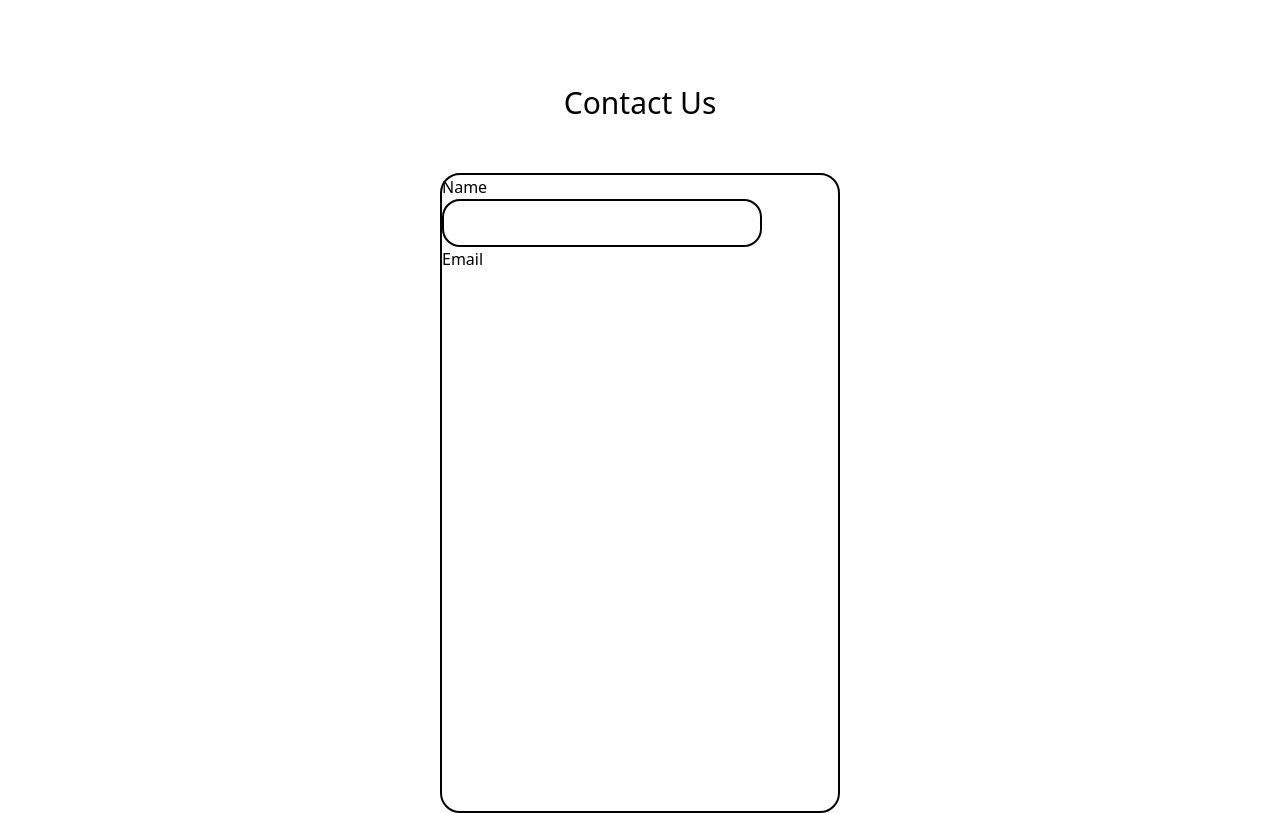
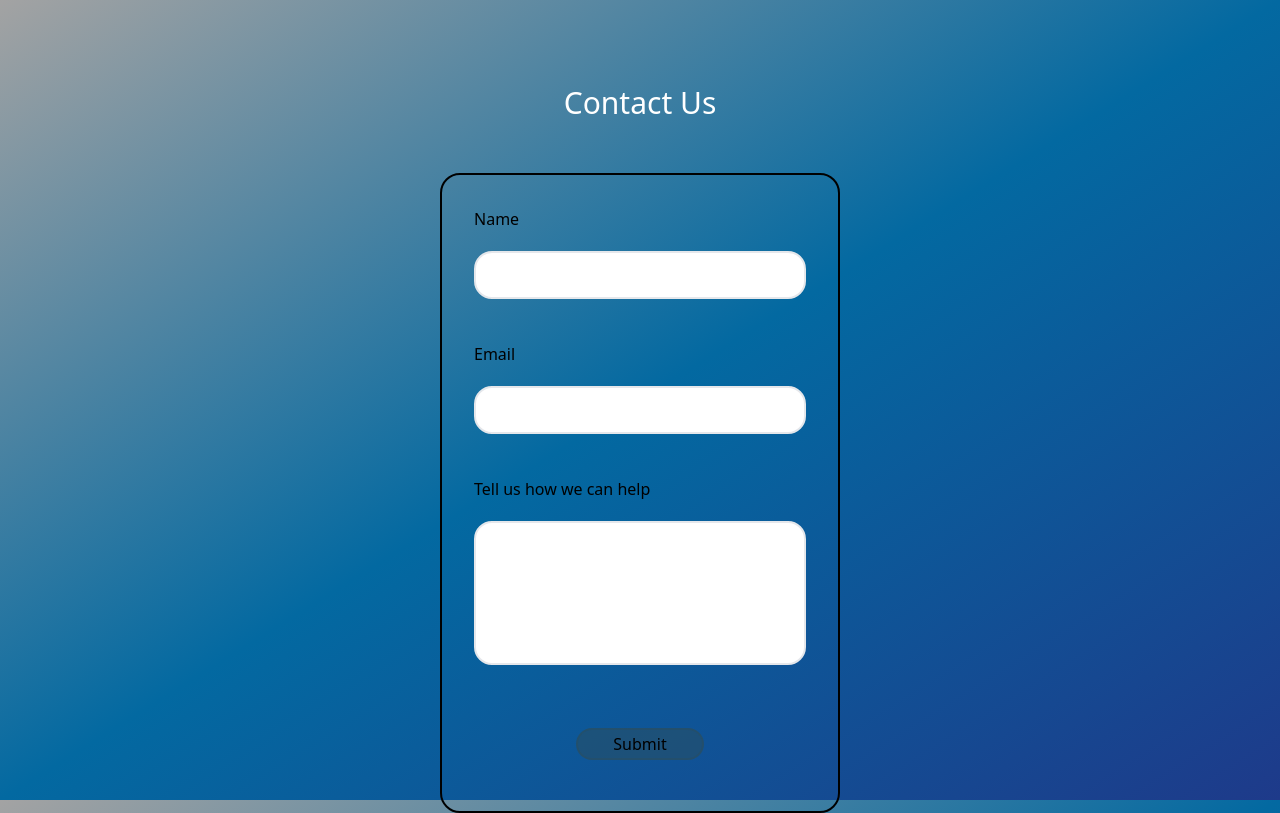
Before and after one commit to webAhead1/flexible, a Vue app: page / in a window 1280 px wide. Built offline with nearby package versions, Linux system fonts and the light colour scheme.

Commit message:
added background color gradient and built the structure of the contact card

```diff
--- a/src/style.css
+++ b/src/style.css
@@ -1,19 +1,35 @@
 @tailwind base;
 @tailwind components;
 @tailwind utilities;
+
+html {
+    @apply w-full h-full bg-gradient-to-r from-teal-700 bg-gradient-to-br from-neutral-400 via-sky-700 to-blue-900
+}
 
 body {
     @apply flex justify-center
 }
 
 header {
-    @apply text-[30px] flex justify-center relative top-[5rem]
+    @apply text-[30px] flex justify-center relative top-[5rem] text-white
 }
 
 .contact-card {
-    @apply border-2 border-black h-[40rem] w-[25rem] rounded-[20px] relative top-[8rem]
+    @apply border-2 border-black h-[40rem] w-[25rem] rounded-[20px] relative top-[8rem] p-[2rem] grid
 }
 
 .name-input {
-    @apply w-[20rem] h-[3rem] border-black border-2 rounded-[18px]
+    @apply w-full h-[3rem] border-2 rounded-[18px]
 }
+
+.email-input {
+    @apply w-full h-[3rem] border-2 rounded-[18px]
+}
+
+.message-input {
+    @apply w-full h-[9rem] border-2 rounded-[18px]
+}
+
+.submit-button {
+    @apply bg-[#2b4f6086] w-[8rem] h-[2rem] border-2 border-[#2b4f6086] rounded-[70px] justify-self-center
+}
--- a/src/views/ContactUs.vue
+++ b/src/views/ContactUs.vue
@@ -10,7 +10,10 @@
             Name <br />
             <input v-model="text" class="name-input"/> <br />
             Email <br />
-            <input v-model="text" /> <br />
+            <input v-model="text" class="email-input" /> <br />
+            Tell us how we can help <br />
+            <input v-model="text" class="message-input" /> <br />
+            <button class="submit-button">Submit</button>
         </div>
     </body>
 </template>
```
